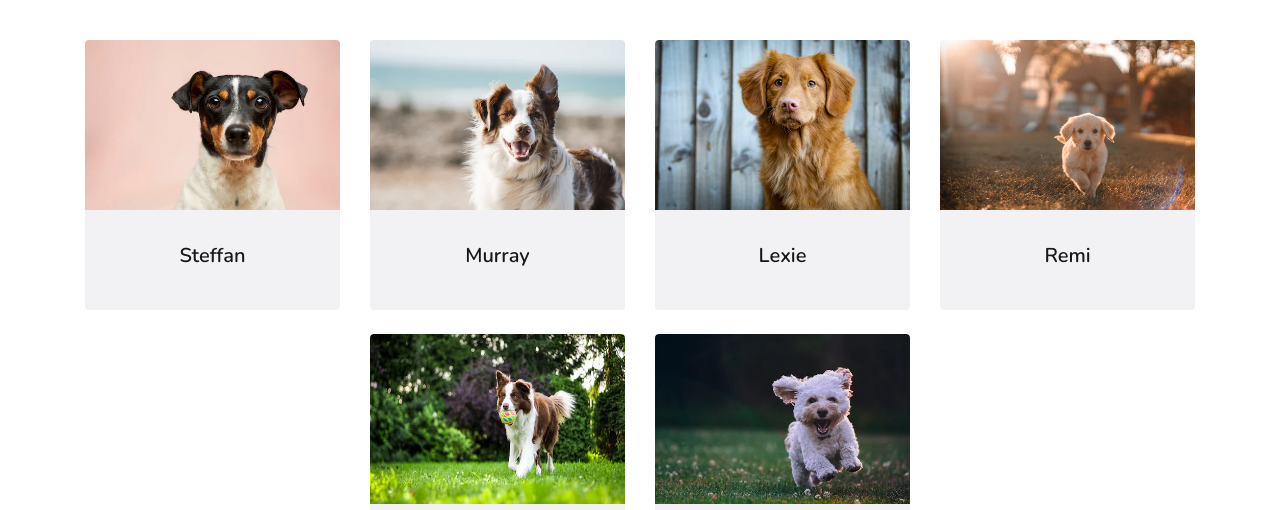
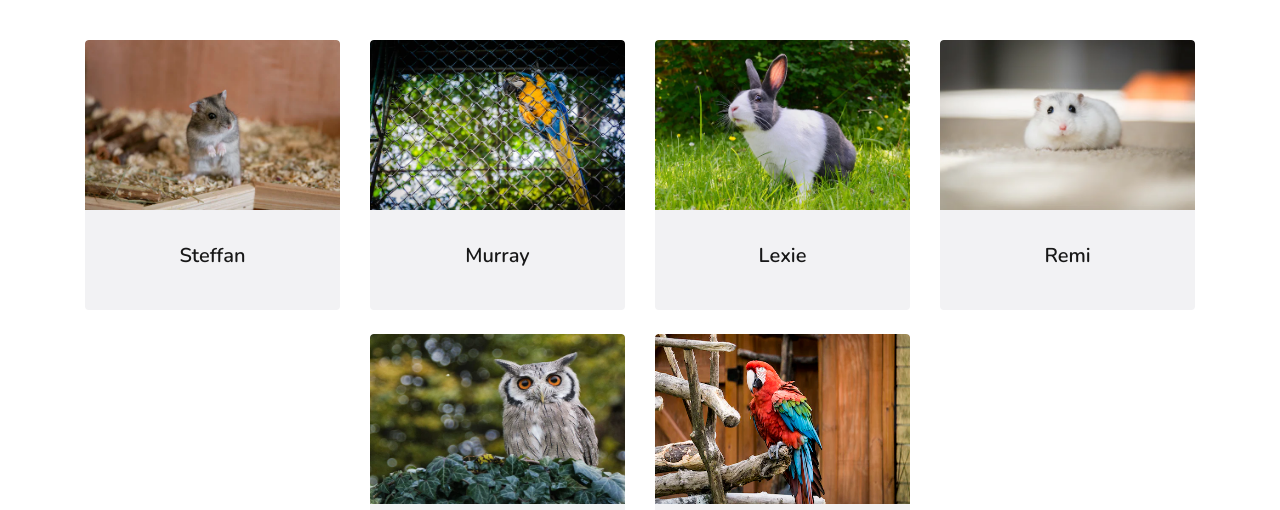
Before and after one commit to hassiebb/sw-project, a plain HTML site: page others.html in a window 1280 px wide. Shown: the part 290-800 px from the top of the page. Drawn offline with nearby package versions, Linux system fonts and the light colour scheme.

Commit message:
finished others

```diff
--- a/others.html
+++ b/others.html
@@ -68,7 +68,7 @@
         <div class="row justify-content-center">
             <div class="col-lg-3 col-md-6">
                 <div class="team card position-relative overflow-hidden border-0 mb-4">
-                    <img class="card-img-top" src="img/dogs/dog 1.webp" alt="" height="170">
+                    <img class="card-img-top" src="img/Others/Pet 3.webp" alt="" height="170">
                     <div class="card-body text-center p-0">
                         <div class="team-text d-flex flex-column justify-content-center bg-light">
                             <h5>Steffan</h5>
@@ -87,7 +87,7 @@
 
             <div class="col-lg-3 col-md-6">
                 <div class="team card position-relative overflow-hidden border-0 mb-4">
-                    <img class="card-img-top" src="img/dogs/dog 2.webp" alt="" height="170">
+                    <img class="card-img-top" src="img/Others/Pet 2.webp" alt="" height="170">
                     <div class="card-body text-center p-0">
                         <div class="team-text d-flex flex-column justify-content-center bg-light">
                             <h5>Murray</h5>
@@ -106,7 +106,7 @@
 
             <div class="col-lg-3 col-md-6">
                 <div class="team card position-relative overflow-hidden border-0 mb-4">
-                    <img class="card-img-top" src="img/dogs/dog 3.webp" alt="" height="170">
+                    <img class="card-img-top" src="img/Others/Pet 1.webp" alt="" height="170">
                     <div class="card-body text-center p-0">
                         <div class="team-text d-flex flex-column justify-content-center bg-light">
                             <h5>Lexie</h5>
@@ -125,7 +125,7 @@
 
             <div class="col-lg-3 col-md-6">
                 <div class="team card position-relative overflow-hidden border-0 mb-4">
-                    <img class="card-img-top" src="img/dogs/dog 4.webp" alt="" height="170">
+                    <img class="card-img-top" src="img/Others/pet 4.webp" alt="" height="170">
                     <div class="card-body text-center p-0">
                         <div class="team-text d-flex flex-column justify-content-center bg-light">
                             <h5>Remi</h5>
@@ -144,7 +144,7 @@
 
             <div class="col-lg-3 col-md-6">
                 <div class="team card position-relative overflow-hidden border-0 mb-4">
-                    <img class="card-img-top" src="img/dogs/dog 5.webp" alt="" height="170">
+                    <img class="card-img-top" src="img/Others/pet 5.webp" alt="" height="170">
                     <div class="card-body text-center p-0">
                         <div class="team-text d-flex flex-column justify-content-center bg-light">
                             <h5>Linda</h5>
@@ -163,7 +163,7 @@
 
             <div class="col-lg-3 col-md-6">
                 <div class="team card position-relative overflow-hidden border-0 mb-4">
-                    <img class="card-img-top" src="img/dogs/dog 6.webp" alt="" height="170">
+                    <img class="card-img-top" src="img/Others/pet 6.webp" alt="" height="170">
                     <div class="card-body text-center p-0">
                         <div class="team-text d-flex flex-column justify-content-center bg-light">
                             <h5>Lisa</h5>
```
Also changed, not shown: img/Others/Pet 1.webp (renamed from img/Others/photo-1518796745738-41048802f99a.webp), img/Others/pet 2.webp (renamed from img/Others/photo-1536769707221-1e05fb8fb074.webp), img/Others/pet 3.webp (renamed from img/Others/photo-1577099595920-bf19294bc408.webp), img/Others/pet 4.webp (renamed from img/Others/photo-1584553421349-3557471bed79.webp), img/Others/pet 5.webp (renamed from img/Others/photo-1607293348316-817135a4b38b.webp), img/Others/pet 6.webp (renamed from img/Others/photo-1648765367637-7e02c6e56e38.webp).
